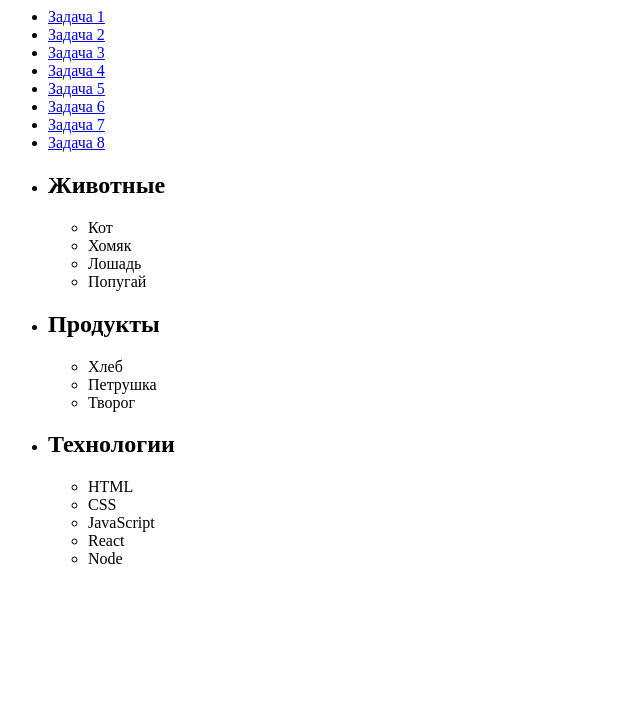
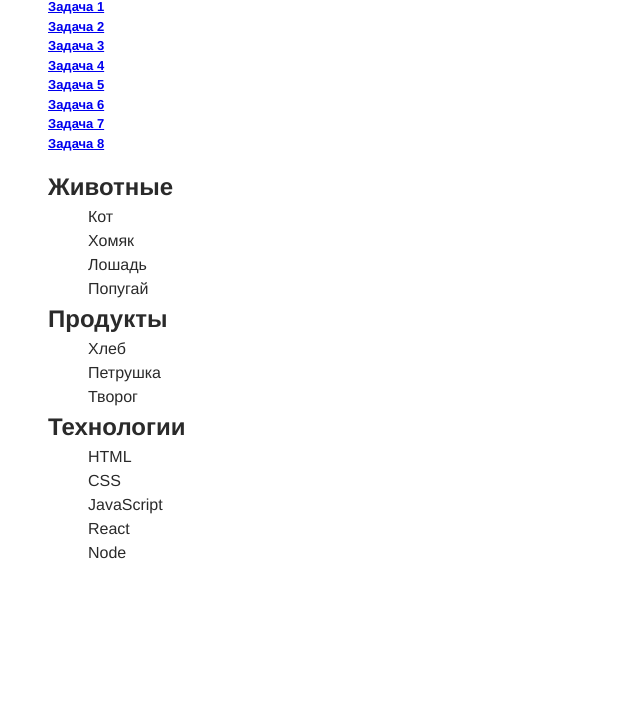
Before and after one commit to pryhunova/goit-js-hw-07, a plain HTML site: page task-01.html in a window 1280 px wide. Shown: the part 72-800 px from the top of the page, without its empty margins (0-640 px from the left). Drawn offline with Linux system fonts and the light colour scheme; the site is published under a folder, as on GitHub Pages, so addresses that start at the root find nothing.

Commit message:
Исправила путь к стилям

```diff
--- a/task-01.html
+++ b/task-01.html
@@ -5,7 +5,7 @@
     <meta charset="UTF-8">
     <meta http-equiv="X-UA-Compatible" content="IE=edge">
     <meta name="viewport" content="width=device-width, initial-scale=1.0">
-    <link rel="stylesheet" href="/css/main.css">
+    <link rel="stylesheet" href="./css/main.css">
     <title>goit-js-hw-07</title>
 </head>
 
```
Also changed, not shown: task-02.html (+1 -1 lines), task-03.html (+1 -1 lines), task-04.html (+1 -1 lines), task-05.html (+1 -1 lines), task-06.html (+1 -1 lines), task-07.html (+1 -1 lines), task-08.html (+1 -1 lines).
